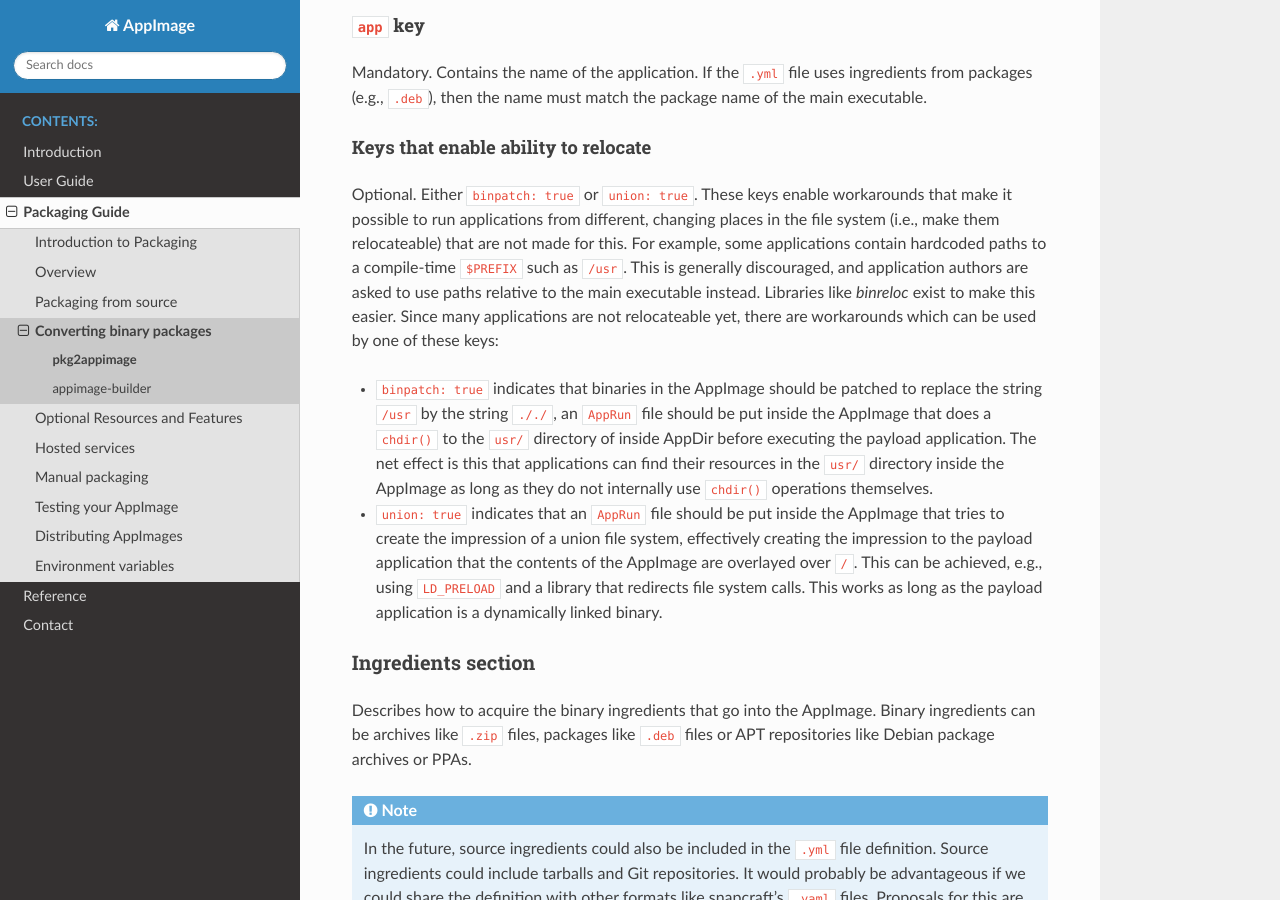
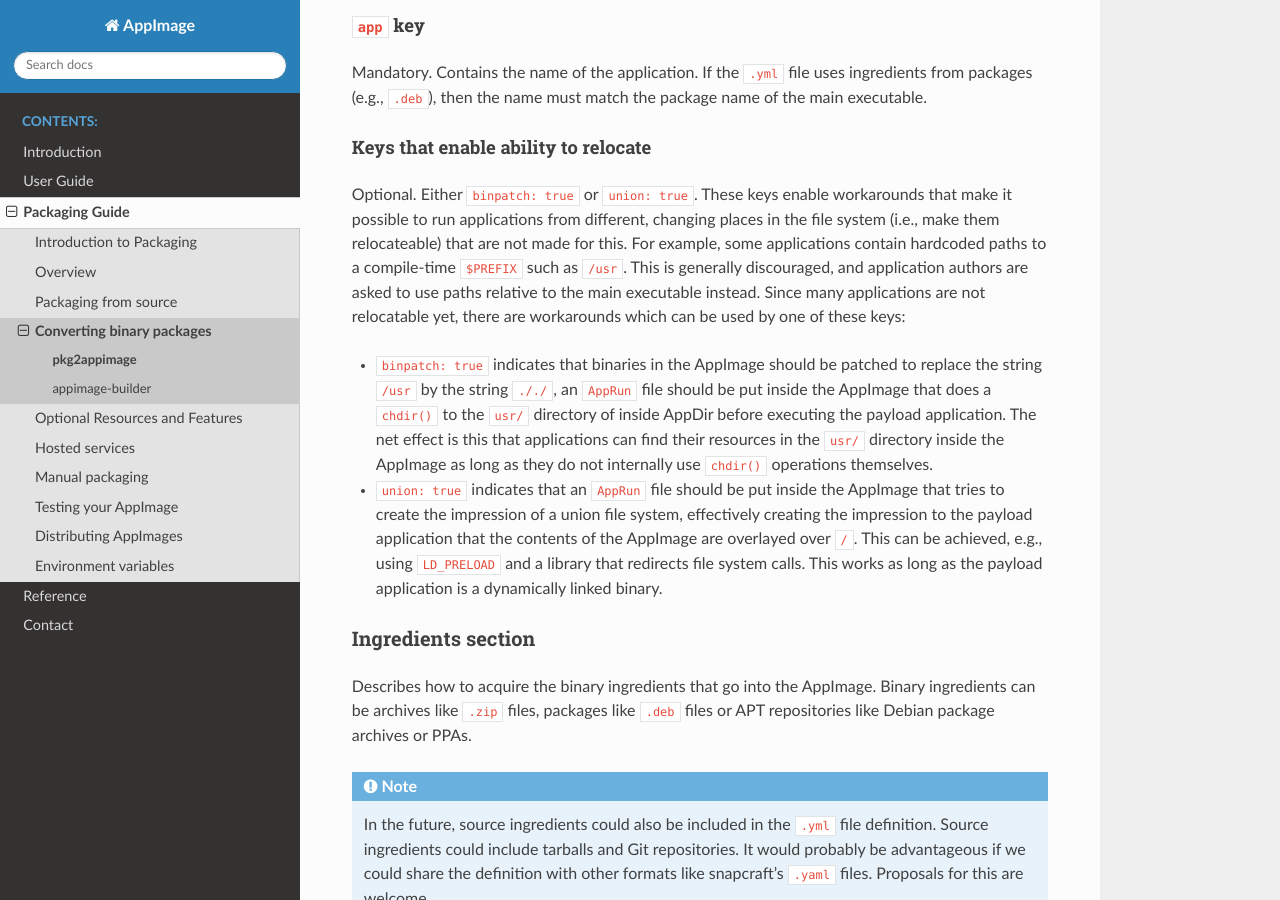
Before and after one commit to AppImage/docs.appimage.org, a Sphinx documentation site: the page built from source/packaging-guide/converting-binary-packages/pkg2appimage.rst, in a window 1280 px wide and 900 px high, scrolled down 2553 px. Built offline with Sphinx 7.4.7 and the Read the Docs theme 2.0.0, drawn with Linux system fonts in a browser that asks for light colours.

Commit message:
remove references to binreloc

```diff
--- a/source/packaging-guide/converting-binary-packages/pkg2appimage.rst
+++ b/source/packaging-guide/converting-binary-packages/pkg2appimage.rst
@@ -95,7 +95,15 @@
 Keys that enable ability to relocate
 ####################################
 
-Optional. Either :code:`binpatch: true` or :code:`union: true`. These keys enable workarounds that make it possible to run applications from different, changing places in the file system (i.e., make them relocateable) that are not made for this. For example, some applications contain hardcoded paths to a compile-time :code:`$PREFIX` such as :code:`/usr`. This is generally discouraged, and application authors are asked to use paths relative to the main executable instead. Libraries like *binreloc* exist to make this easier. Since many applications are not relocateable yet, there are workarounds which can be used by one of these keys:
+Optional. Either :code:`binpatch: true` or :code:`union: true`. These
+keys enable workarounds that make it possible to run applications from
+different, changing places in the file system (i.e., make them
+relocateable) that are not made for this. For example, some
+applications contain hardcoded paths to a compile-time :code:`$PREFIX`
+such as :code:`/usr`. This is generally discouraged, and application
+authors are asked to use paths relative to the main executable
+instead. Since many applications are not relocatable yet, there are
+workarounds which can be used by one of these keys:
 
 * :code:`binpatch: true`  indicates that binaries in the AppImage should be patched to replace the string :code:`/usr` by the string :code:`././`,  an :code:`AppRun` file should be put inside the AppImage that does a :code:`chdir()` to the :code:`usr/` directory of inside AppDir before executing the payload application. The net effect is this that applications can find their resources in the  :code:`usr/` directory inside the AppImage as long as they do not internally use :code:`chdir()` operations themselves.
 * :code:`union: true` indicates that an :code:`AppRun` file should be put inside the AppImage that tries to create the impression of a union file system, effectively creating the impression to the payload application that the contents of the AppImage are overlayed over :code:`/`. This can be achieved, e.g., using :code:`LD_PRELOAD` and a library that redirects file system calls. This works as long as the payload application is a dynamically linked binary.
```
Also changed, not shown: source/reference/best-practices.rst (+7 -5 lines).
